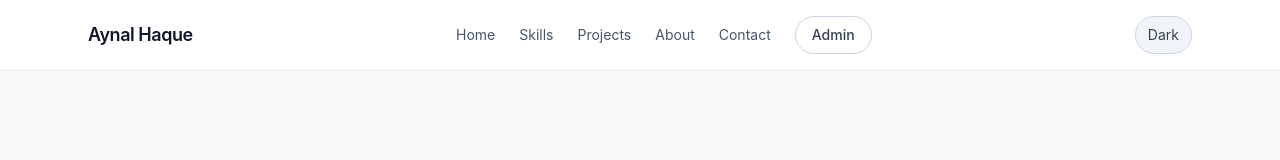
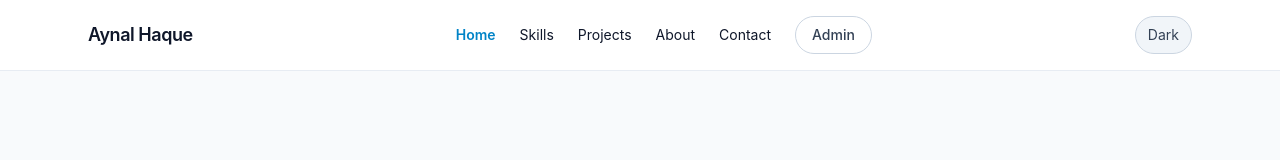
Before and after one commit to Aynal7411/my-office, a React (Vite) app in the folder client/: page / in a window 1280 px wide. Shown: the top 160 px of the page. Built offline with nearby package versions, Linux system fonts and the light colour scheme; no server answers.

Commit message:
hero navbar and home updated

```diff
--- a/client/package.json
+++ b/client/package.json
@@ -11,11 +11,12 @@
   },
   "dependencies": {
     "axios": "^1.6.6",
+    "framer-motion": "^10.12.7",
     "react": "^18.3.1",
     "react-dom": "^18.3.1",
+    "react-helmet-async": "^1.3.0",
     "react-router-dom": "^6.18.1",
-    "react-helmet-async": "^1.3.0",
-    "framer-motion": "^10.12.7"
+    "react-scroll": "^1.8.9"
   },
   "devDependencies": {
     "@vitejs/plugin-react": "^4.3.4",
--- a/client/src/components/Hero.jsx
+++ b/client/src/components/Hero.jsx
@@ -68,7 +68,7 @@ function Hero() {
             >
               <img
                 src="https://images.unsplash.com/photo-1544723795-3fb6469f5b39?q=80&w=400&auto=format&fit=crop&ixlib=rb-4.0.3&s=6f9f0aca0a5a3b5b6f8c2f1b1f6c"
-                alt="Aynal profile"
+                alt="Aynal Haque"
                 className="h-56 w-56 rounded-full object-cover shadow-lg"
               />
               <div className="absolute -right-6 -bottom-6 rounded-full bg-white/80 px-3 py-1 text-xs font-medium text-slate-900 shadow-md">MERN</div>
--- a/client/src/components/Navbar.jsx
+++ b/client/src/components/Navbar.jsx
@@ -1,41 +1,69 @@
 import { useContext } from 'react';
-import { Link, useLocation } from 'react-router-dom';
+import { Link as RouterLink, useLocation, useNavigate } from 'react-router-dom';
+import { Link as ScrollLink } from 'react-scroll';
 import { ThemeContext } from '../context/ThemeContext';
 
 const navLinks = [
-  { label: 'Home', href: '#home' },
-  { label: 'Skills', href: '#skills' },
-  { label: 'Projects', href: '#projects' },
-  { label: 'About', href: '#about' },
-  { label: 'Contact', href: '#contact' },
+  { label: 'Home', to: 'home' },
+  { label: 'Skills', to: 'skills' },
+  { label: 'Projects', to: 'projects' },
+  { label: 'About', to: 'about' },
+  { label: 'Contact', to: 'contact' },
 ];
 
 function Navbar() {
   const { theme, toggleTheme } = useContext(ThemeContext);
   const location = useLocation();
+  const navigate = useNavigate();
+
+  const navItemClass =
+    'text-sm transition hover:text-slate-900 dark:text-slate-300 dark:hover:text-white cursor-pointer';
+  const activeNavClass = 'text-sky-600 font-semibold';
+
+  const renderNavLink = (link) => {
+    if (location.pathname === '/') {
+      return (
+        <ScrollLink
+          key={link.to}
+          to={link.to}
+          smooth={true}
+          spy={true}
+          offset={-90}
+          duration={500}
+          activeClass={activeNavClass}
+          className={navItemClass}
+        >
+          {link.label}
+        </ScrollLink>
+      );
+    }
+
+    return (
+      <button
+        key={link.to}
+        type="button"
+        onClick={() => navigate('/', { state: { scrollTo: link.to } })}
+        className={navItemClass}
+      >
+        {link.label}
+      </button>
+    );
+  };
 
   return (
     <header className="sticky top-0 z-50 border-b border-slate-200/80 bg-white/90 backdrop-blur dark:border-slate-800/80 dark:bg-slate-950/90">
       <div className="mx-auto flex max-w-6xl items-center justify-between px-6 py-4">
-        <Link to="/" className="text-lg font-semibold tracking-tight text-slate-900 dark:text-slate-100">
-         Aynal Haque
-        </Link>
+        <RouterLink to="/" className="text-lg font-semibold tracking-tight text-slate-900 dark:text-slate-100">
+          Aynal Haque
+        </RouterLink>
         <nav className="hidden items-center gap-6 md:flex">
-          {navLinks.map((link) => (
-            <a
-              key={link.href}
-              href={link.href}
-              className="text-sm text-slate-600 transition hover:text-slate-900 dark:text-slate-300 dark:hover:text-white"
-            >
-              {link.label}
-            </a>
-          ))}
-          <Link
+          {navLinks.map(renderNavLink)}
+          <RouterLink
             to="/admin"
             className="rounded-full border border-slate-300 px-4 py-2 text-sm font-medium text-slate-700 transition hover:bg-slate-100 dark:border-slate-700 dark:text-slate-200 dark:hover:bg-slate-800"
           >
             Admin
-          </Link>
+          </RouterLink>
         </nav>
         <div className="flex items-center gap-3">
           <button
@@ -45,12 +73,12 @@ function Navbar() {
           >
             {theme === 'dark' ? 'Light' : 'Dark'}
           </button>
-          <Link
+          <RouterLink
             to="/admin"
             className="inline-flex items-center rounded-full bg-slate-900 px-4 py-2 text-sm font-semibold text-white transition hover:bg-slate-700 dark:bg-slate-100 dark:text-slate-950 dark:hover:bg-slate-200 md:hidden"
           >
             Admin
-          </Link>
+          </RouterLink>
         </div>
       </div>
       {location.pathname === '/admin' ? null : (
--- a/client/src/pages/Home.jsx
+++ b/client/src/pages/Home.jsx
@@ -1,3 +1,6 @@
+import { useEffect } from 'react';
+import { useLocation } from 'react-router-dom';
+import { scroller } from 'react-scroll';
 import { Helmet } from 'react-helmet-async';
 import { motion } from 'framer-motion';
 import Hero from '../components/Hero';
@@ -8,6 +11,19 @@ import Contact from '../components/Contact';
 import Footer from '../components/Footer';
 
 function Home() {
+  const location = useLocation();
+
+  useEffect(() => {
+    const target = location.state?.scrollTo || location.hash?.replace('#', '');
+    if (target) {
+      scroller.scrollTo(target, {
+        smooth: true,
+        duration: 550,
+        offset: -90,
+      });
+    }
+  }, [location.state, location.hash]);
+
   const pageVariants = {
     initial: { opacity: 0, y: 20 },
     animate: { opacity: 1, y: 0, transition: { duration: 0.5, when: 'beforeChildren', staggerChildren: 0.12 } },
```
Also changed, not shown: 1 other file (tests, documents, lock files or other folders).
